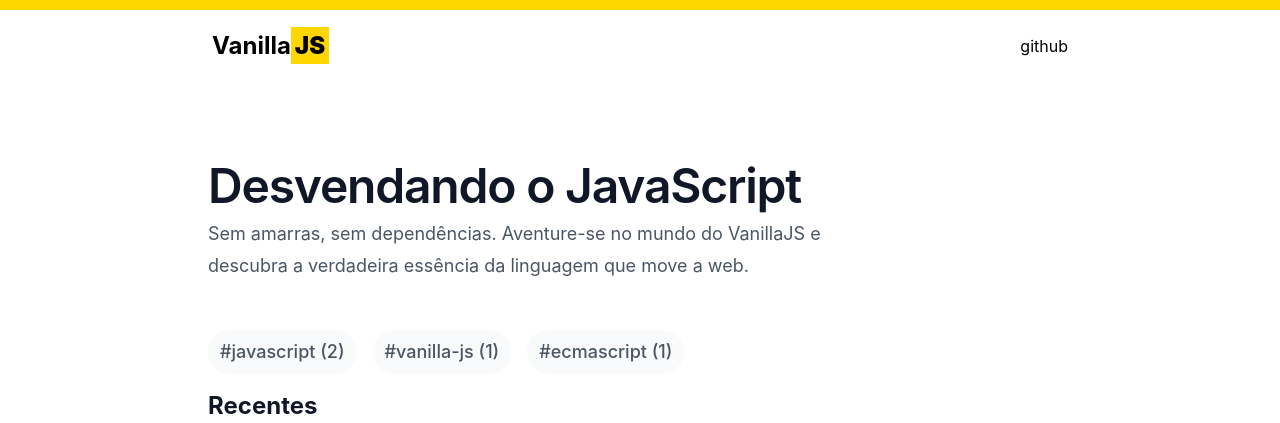
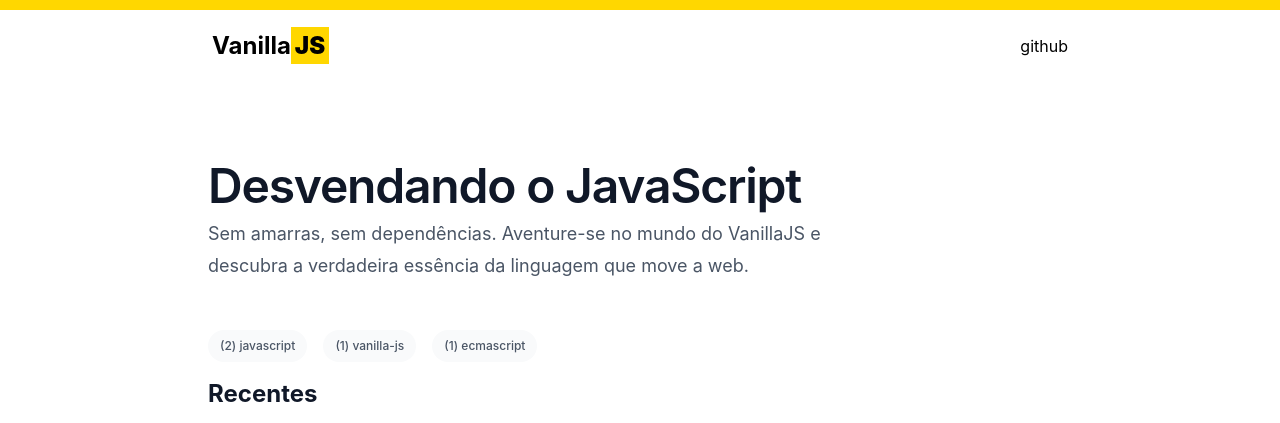
Before and after one commit to AlexsandroSA/vanilla-js, an Astro site: page / in a window 1280 px wide. Shown: the top 423 px of the page. Built offline with nearby package versions, Linux system fonts and the light colour scheme; Astro itself is replaced by a stand-in of ours; some packages are replaced by stand-ins of ours.

Commit message:
refactor: tag component

```diff
--- /dev/null
+++ b/src/components/Tag.astro
@@ -0,0 +1,10 @@
+---
+const { url, text } = Astro.props;
+---
+
+<a
+	href={url}
+	class="relative z-10 rounded-full bg-gray-50 px-3 py-2 font-medium text-gray-600 hover:bg-gray-100"
+>
+	{text}
+</a>
--- a/src/components/TagCloud.astro
+++ b/src/components/TagCloud.astro
@@ -1,6 +1,7 @@
 ---
+import { getCollection } from "astro:content";
 import { slugify } from "@/utils/slugify";
-import { getCollection } from "astro:content";
+import Tag from "@/components/Tag.astro";
 
 const allPosts = await getCollection("blog");
 const allTags = allPosts.map((tag) => tag.data.tags).flat();
@@ -22,16 +23,14 @@ const processedTags = allTags.reduce((acc, tag) => {
 const { showCount, displayNumber } = Astro.props;
 ---
 
-<div class="flex items-center gap-x-4 text-xs">
+<div class="flex flex-wrap items-center gap-x-4 text-xs">
 	{
 		Object.entries(processedTags)
 			.map(([key, val]) => (
-				<a
-					href={`/tags/${slugify(key)}`}
-					class="relative z-10 rounded-full bg-gray-50 px-3 py-2 font-medium text-gray-600 hover:bg-gray-100 text-lg"
-				>
-					#{slugify(key)} {showCount && `(${val})`}
-				</a>
+				<Tag
+					url={`/tags/${slugify(key)}`}
+					text={`${showCount && `(${val})`} ${slugify(key)} `}
+				/>
 			))
 			.slice(0, displayNumber)
 	}
```
